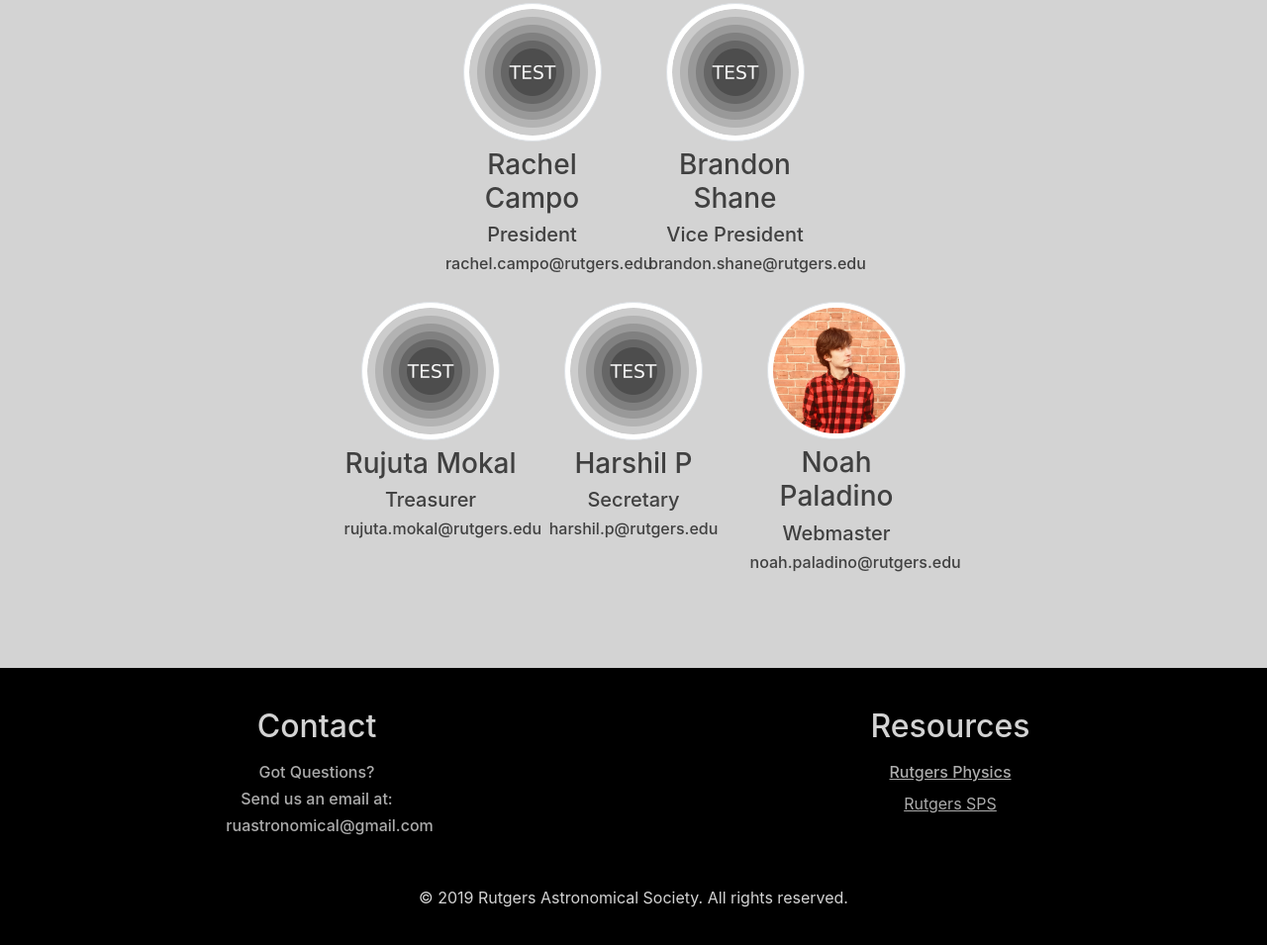
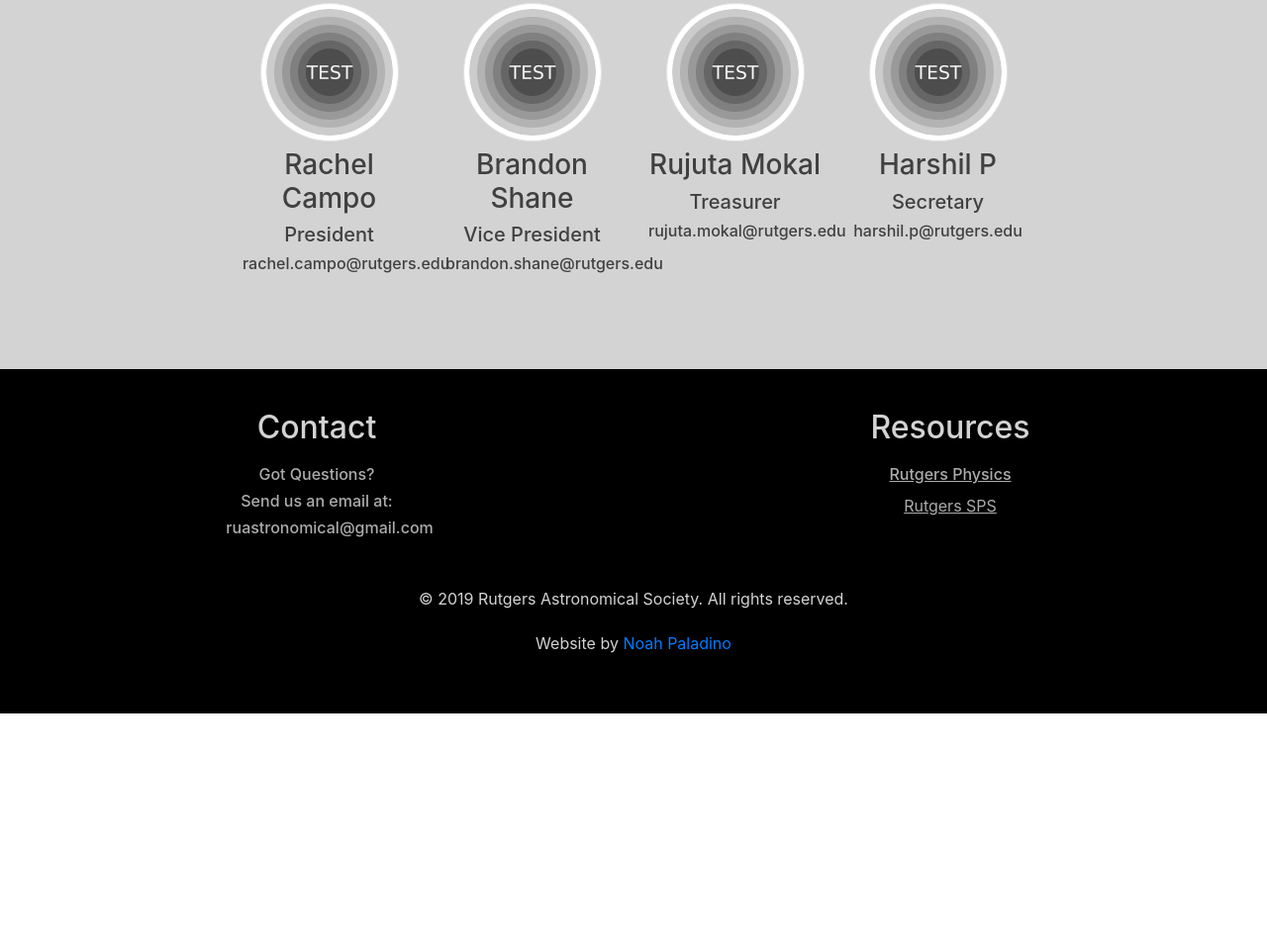
Before and after one commit to ruastronomical/Rutgers-RAS-Website, a plain HTML site: page index.html in a window 1280 px wide. Shown: the part 2498-3453 px from the top of the page at 99% size. After the commit the page ends 3219 px from the top, so only its background shows below. Drawn offline with nearby package versions, Linux system fonts and the light colour scheme.

Commit message:
Remove Webmaster

```diff
--- a/index.html
+++ b/index.html
@@ -143,8 +143,6 @@
         <h5>Vice President</h5>
         <h6 class="email">brandon.shane&#64;rutgers.edu</h6>
       </div>
-    </div>
-    <div class="row justify-content-center">
       <div class="col-sm-2" style="padding-bottom: 20px">
         <img src="assets/profile_pictures/test_256.png" class="img-fluid rounded-circle img-thumbnail"
           style="width:80%; padding: 5px;" alt="Image">
@@ -159,17 +157,8 @@
         <h5>Secretary</h5>
         <h6 class="email">harshil.p&#64;rutgers.edu</h6>
       </div>
-      <div class="col-sm-2" style="padding-bottom: 20px">
-        <img src="assets/profile_pictures/NoahPaladino.JPG" class="img-fluid rounded-circle img-thumbnail"
-          style="width:80%; padding: 5px;" alt="Image">
-        <h3>Noah Paladino</h3>
-        <h5>Webmaster</h5>
-        <h6 class="email">noah.paladino&#64;rutgers.edu</h6>
-      </div>
     </div>
     <br />
-    <!--con-link"></span> Former Officers
-    </a>-->
 
   </div>
 
@@ -193,6 +182,7 @@
       <script type="text/javascript">
         document.write(new Date().getFullYear());
       </script> Rutgers Astronomical Society. All rights reserved.</p>
+      <p>Website by <a href="http://www.noahpaladino.com/">Noah Paladino</a></p>
   </footer>
   <script src="http://cdn.jsdelivr.net/particles.js/2.0.0/particles.min.js"></script>
   <script type="text/javascript">
```
